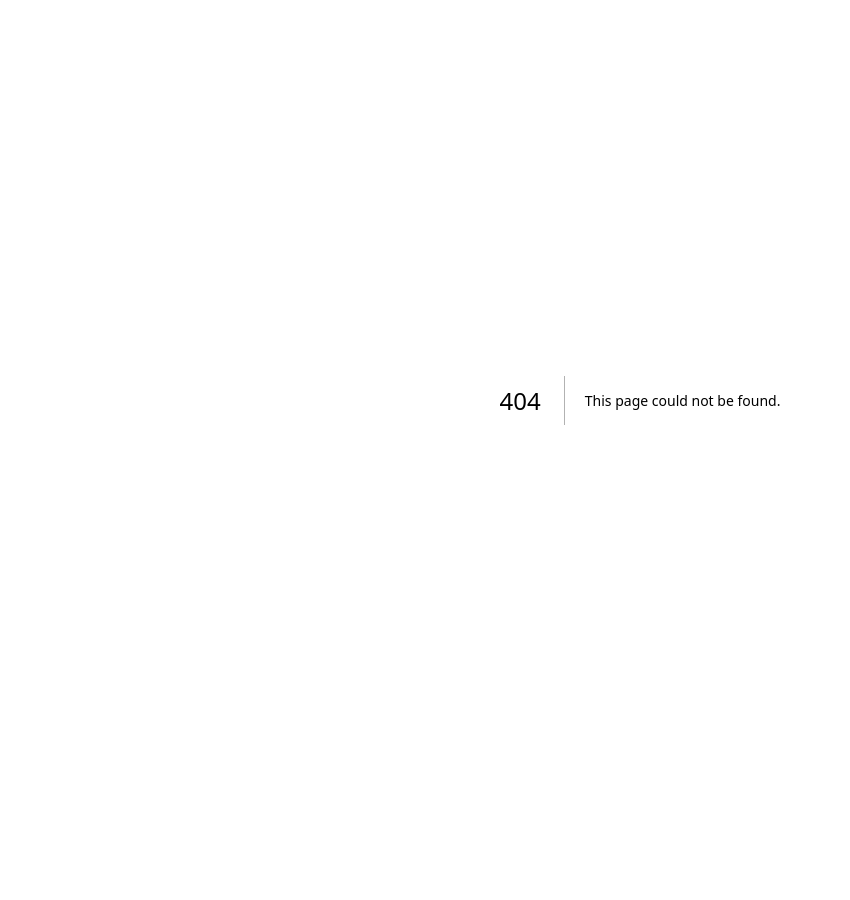
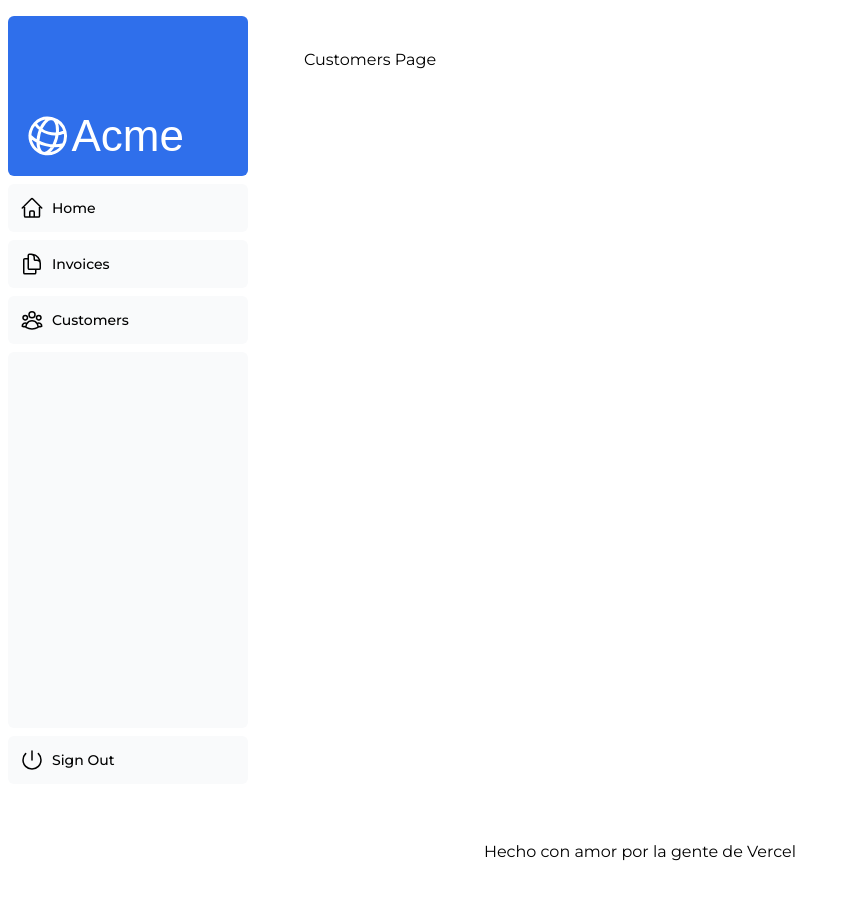
Before and after one commit to antandbar/nextjs-dashboard, a Next.js app: page /dashboard/customers in a window 1280 px wide. Before the commit this address had no page. Shown: the top 900 px of the page, without its empty margins (0-850 px from the left). Before the commit the page ends 800 px from the top, so only its background shows below. Built offline with nearby package versions, Linux system fonts and the light colour scheme; a web font is replaced by a local one.

Commit message:
feat: Se implemetan nuevas pàginas: dashboard, customers, invoices

```diff
--- /dev/null
+++ b/app/dashboard/customers/page.tsx
@@ -0,0 +1,3 @@
+export default function CustomersPage() {
+    return <p>Customers Page</p>
+}
--- /dev/null
+++ b/app/dashboard/invoices/page.tsx
@@ -0,0 +1,3 @@
+export default function InvoicesPage() {
+    return <p>Invoices Page</p>
+}
--- /dev/null
+++ b/app/dashboard/layout.tsx
@@ -0,0 +1,12 @@
+import SideNav from '@/app/ui/dashboard/sidenav';
+
+export default function Layout({ children }: { children: React.ReactNode }) {
+  return (
+    <div className="flex h-screen flex-col md:flex-row md:overflow-hidden">
+      <div className="w-full flex-none md:w-64">
+        <SideNav />
+      </div>
+      <div className="flex-grow p-6 md:overflow-y-auto md:p-12">{children}</div>
+    </div>
+  );
+}
--- /dev/null
+++ b/app/dashboard/page.tsx
@@ -0,0 +1,3 @@
+export default function Page() {
+    return <p>Dashboard Page</p>
+}
--- a/app/layout.tsx
+++ b/app/layout.tsx
@@ -1,4 +1,4 @@
-import '@/app/ui/global.css'
+import '@/app/ui/global.css';
 import { monstserrat } from './ui/fonts';
 export default function RootLayout({
   children,
@@ -9,6 +9,9 @@
     <html lang="en">
       <body className={`${monstserrat.className} antialiased`}>
         {children}
+        <footer className="py-10 flex justify-center intems-center">
+          Hecho con amor por la gente de Vercel
+        </footer>
       </body>
     </html>
   );
--- a/app/page.tsx
+++ b/app/page.tsx
@@ -1,4 +1,3 @@
-import AcmeLogo from '@/app/ui/acme-logo';
 import { ArrowRightIcon } from '@heroicons/react/24/outline';
 import Link from 'next/link';
 import styles from '@/app/ui/home.module.css'
```
